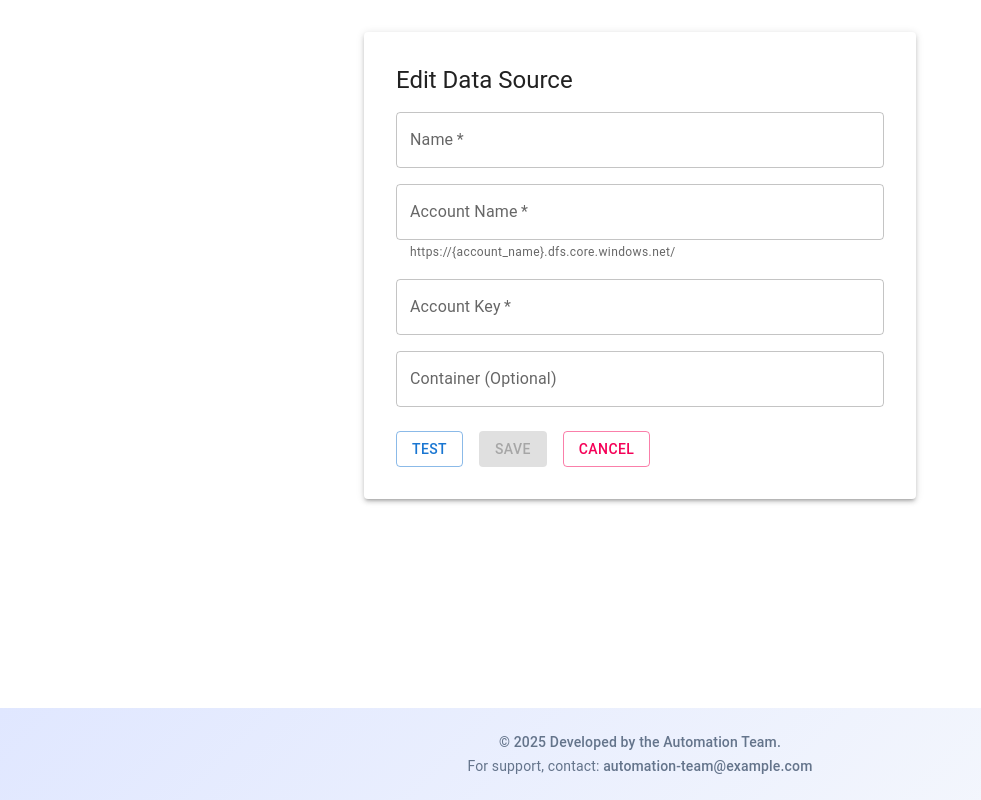
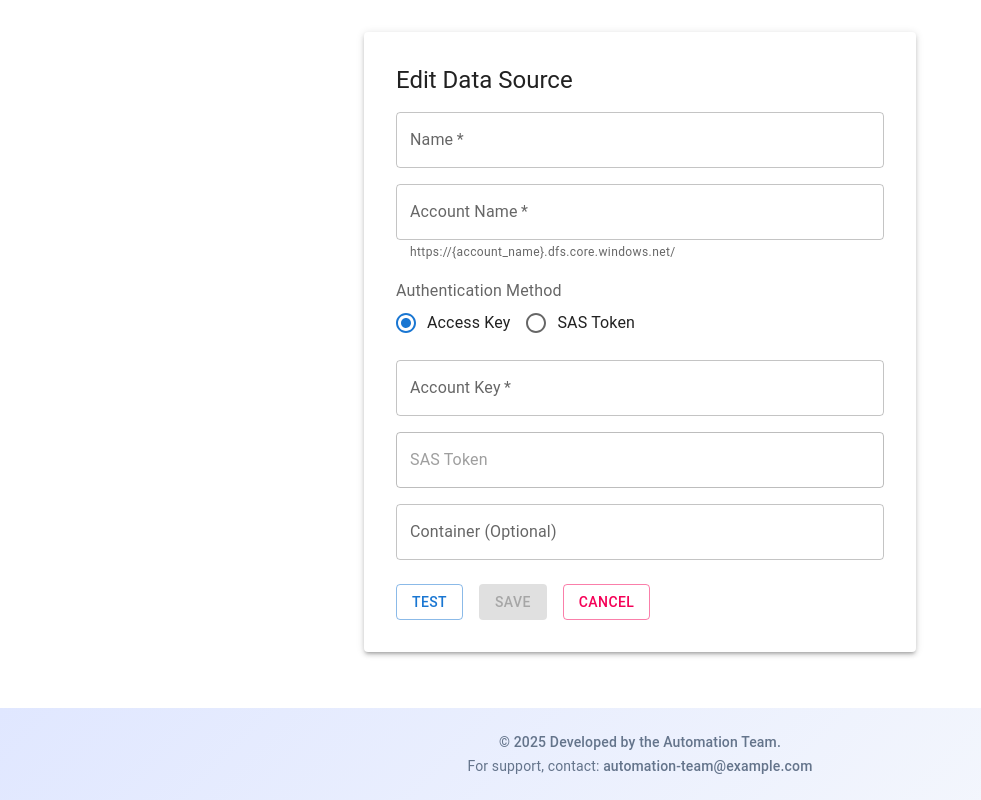
Before and after one commit to ManoharanRaja/copy_pilot, a React (Create React App) app in the folder frontend/: page /datasource/1/edit in a window 1280 px wide. Shown: the whole page, without its empty margins (0-981 px from the left). Built offline with nearby package versions, Linux system fonts and the light colour scheme; no server answers.

Commit message:
adls - allow sas token and access key auth methods

```diff
--- a/frontend/src/pages/datasource/EditDataSource.js
+++ b/frontend/src/pages/datasource/EditDataSource.js
@@ -11,6 +11,11 @@ import {
   Stack,
   Alert,
   CircularProgress,
+  Radio,
+  RadioGroup,
+  FormControlLabel,
+  FormLabel,
+  FormControl,
 } from "@mui/material";
 
 function EditDataSource() {
@@ -20,8 +25,10 @@ function EditDataSource() {
     type: "Azure Data Lake Storage",
     account_name: "",
     account_key: "",
+    sas_token: "",
     container: "",
   });
+  const [credentialType, setCredentialType] = useState("account_key");
   const [testStatus, setTestStatus] = useState(null);
   const [testing, setTesting] = useState(false);
   const [errors, setErrors] = useState({});
@@ -37,8 +44,15 @@ function EditDataSource() {
           type: ds.type,
           account_name: ds.config.account_name || "",
           account_key: ds.config.account_key || "",
+          sas_token: ds.config.sas_token || "",
           container: ds.config.container || "",
         });
+        // Set credential type based on which credential is present
+        if (ds.config.sas_token && ds.config.sas_token !== "") {
+          setCredentialType("sas_token");
+        } else {
+          setCredentialType("account_key");
+        }
       }
     });
   }, [id]);
@@ -49,11 +63,26 @@ function EditDataSource() {
     setErrors({});
   };
 
+  const handleCredentialTypeChange = (e) => {
+    const value = e.target.value;
+    setCredentialType(value);
+    setForm({
+      ...form,
+      account_key: value === "account_key" ? form.account_key : "",
+      sas_token: value === "sas_token" ? form.sas_token : "",
+    });
+    setErrors({});
+    setTestStatus(null);
+  };
+
   const validate = () => {
     const errs = {};
     if (!form.name) errs.name = "Name is required";
     if (!form.account_name) errs.account_name = "Account Name is required";
-    if (!form.account_key) errs.account_key = "Account Key is required";
+    if (credentialType === "account_key" && !form.account_key)
+      errs.account_key = "Account Key is required";
+    if (credentialType === "sas_token" && !form.sas_token)
+      errs.account_key = "SAS Token is required";
     return errs;
   };
 
@@ -70,7 +99,8 @@ function EditDataSource() {
     try {
       const config = {
         account_name: form.account_name,
-        account_key: form.account_key,
+        account_key: credentialType === "account_key" ? form.account_key : "",
+        sas_token: credentialType === "sas_token" ? form.sas_token : "",
         container: form.container,
       };
       const res = await axios.post("/datasources/test", {
@@ -112,7 +142,8 @@ function EditDataSource() {
         type: form.type,
         config: {
           account_name: form.account_name,
-          account_key: form.account_key,
+          account_key: credentialType === "account_key" ? form.account_key : "",
+          sas_token: credentialType === "sas_token" ? form.sas_token : "",
           container: form.container,
         },
       });
@@ -169,15 +200,50 @@ function EditDataSource() {
               }.dfs.core.windows.net/`
             }
           />
+          <FormControl>
+            <FormLabel>Authentication Method</FormLabel>
+            <RadioGroup
+              row
+              value={credentialType}
+              onChange={handleCredentialTypeChange}
+            >
+              <FormControlLabel
+                value="account_key"
+                control={<Radio />}
+                label="Access Key"
+              />
+              <FormControlLabel
+                value="sas_token"
+                control={<Radio />}
+                label="SAS Token"
+              />
+            </RadioGroup>
+          </FormControl>
           <TextField
             label="Account Key"
             name="account_key"
             type="password"
             value={form.account_key}
             onChange={handleChange}
-            required
-            error={!!errors.account_key}
-            helperText={errors.account_key}
+            required={credentialType === "account_key"}
+            disabled={credentialType !== "account_key"}
+            error={!!errors.account_key && credentialType === "account_key"}
+            helperText={
+              credentialType === "account_key" ? errors.account_key : ""
+            }
+          />
+          <TextField
+            label="SAS Token"
+            name="sas_token"
+            type="password"
+            value={form.sas_token}
+            onChange={handleChange}
+            required={credentialType === "sas_token"}
+            disabled={credentialType !== "sas_token"}
+            error={!!errors.account_key && credentialType === "sas_token"}
+            helperText={
+              credentialType === "sas_token" ? errors.account_key : ""
+            }
           />
           <TextField
             label="Container (Optional)"
```
Also changed, not shown: 2 other files (tests, documents, lock files or other folders).
